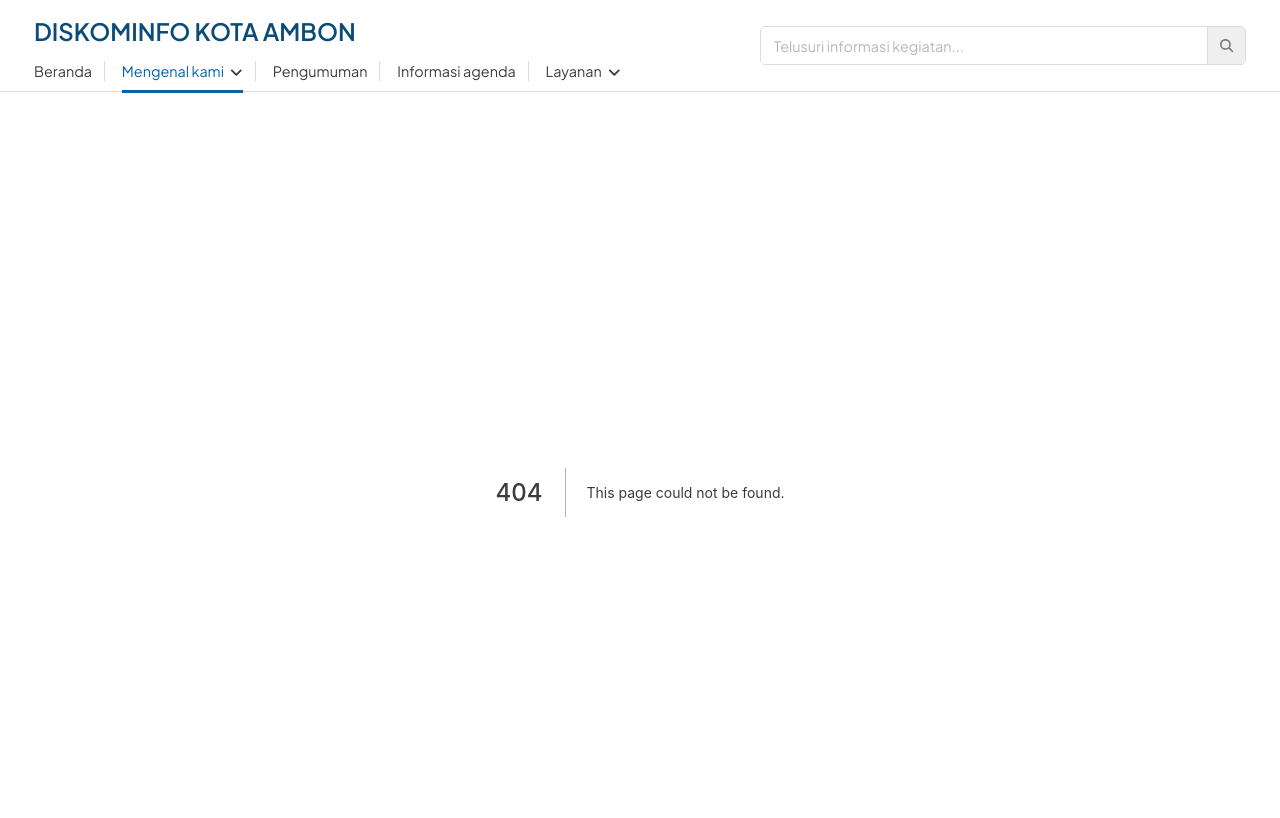
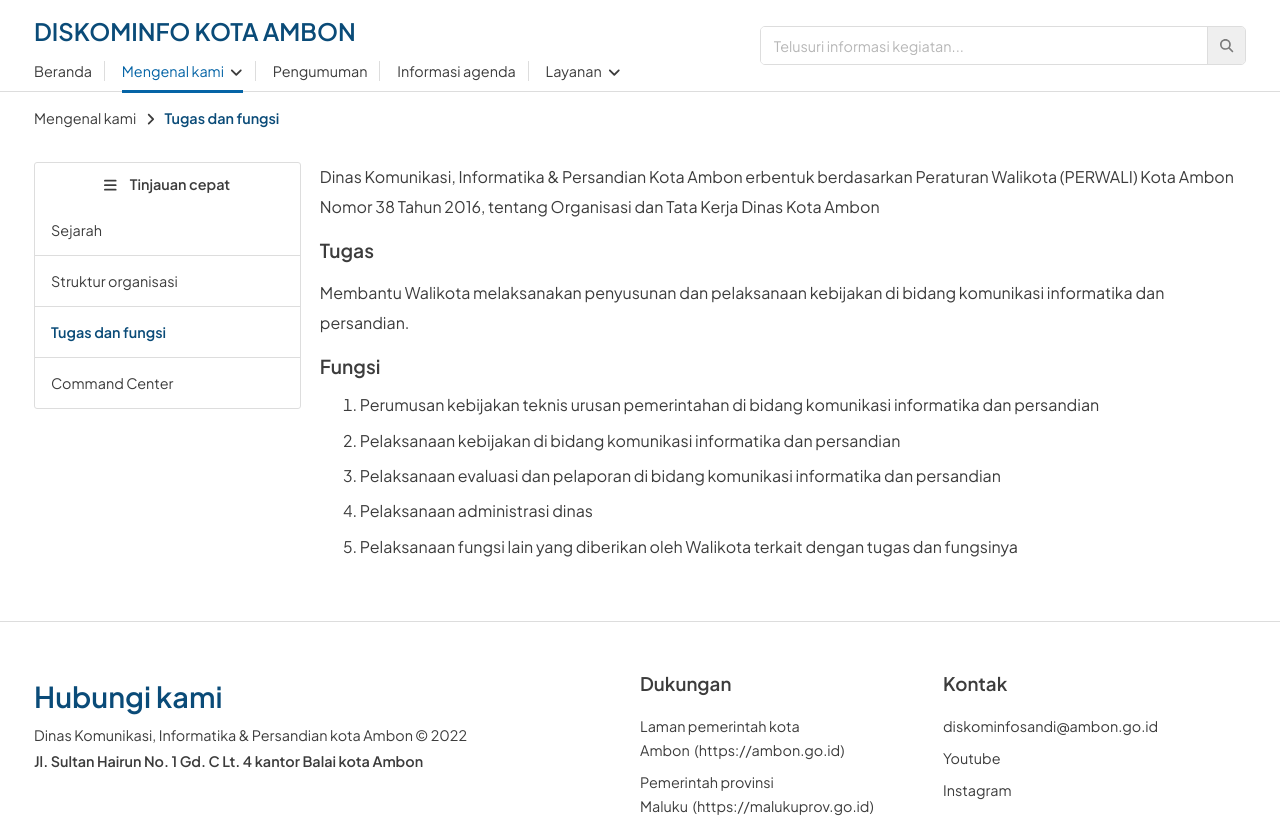
Before and after one commit to diskominfo-ambon/diskominfo-web, a Next.js app: page /mengenal-kami/tugas in a window 1280 px wide. Before the commit this address had no page. Shown: the top 818 px of the page. Built offline with nearby package versions, Linux system fonts and the light colour scheme.

Commit message:
menambahkan pages tugas-dan-fungsi[mengenal-kami]

```diff
--- a/components/mengenal-kami/sidebar.js
+++ b/components/mengenal-kami/sidebar.js
@@ -73,13 +73,13 @@ export default function Sidebar() {
 
       <SidebarContent>
         <SidebarItem active={/sejarah/.test(router.pathname)}>
-          <Link href="/" passHref>Sejarah</Link>
+          <Link href="/mengenal-kami/sejarah" passHref>Sejarah</Link>
         </SidebarItem>
         <SidebarItem>
           <Link href="/" passHref>Struktur organisasi</Link>
         </SidebarItem>
-        <SidebarItem>
-          <Link href="/" passHref>Tugas dan fungsi</Link>
+        <SidebarItem active={/tugas/.test(router.pathname)}>
+          <Link href="/mengenal-kami/tugas" passHref>Tugas dan fungsi</Link>
         </SidebarItem>
         <SidebarItem>
           <Link href="/" passHref>Command Center</Link>
--- a/components/navbar.js
+++ b/components/navbar.js
@@ -138,7 +138,7 @@ export default function Navbar() {
                 menus={[
                   { to: '/mengenal-kami/sejarah', text: 'Sejarah'},
                   { to: '', text: 'Struktur organisasi'},
-                  { to: '', text: 'Tugas dan fungsi'},
+                  { to: '/mengenal-kami/tugas', text: 'Tugas dan fungsi'},
                   { to: '', text: 'Command Center'},
                 ]}
               />
--- a/lang/weather-condition-id.json
+++ b/lang/weather-condition-id.json
@@ -5,6 +5,7 @@
     "Overcast": "mendung",
     "Mist": "kabut",
     "Patchy rain nearby": "hujan merata disekitar",
+    "Patchy rain possible": "hujan rintik-rintik",
     "Patchy sleet nearby": "hujan tambal sulam di sekitar",
     "Patchy freezing drizzle nearby": "gerimis beku merata di sekitar",
     "Thundery outbreaks in nearby": "wabah petir di sekitar",
--- /dev/null
+++ b/pages/mengenal-kami/tugas.js
@@ -0,0 +1,45 @@
+import styled from 'styled-components';
+import Layout from "@/components/mengenal-kami/layout";
+
+
+const Heading = styled.h2`
+  font-family: 'Plus Jakarta Sans', sans-serif;
+  font-size: 1.2rem;
+`;
+const Paragraph = styled.p`
+  font-family: 'Plus Jakarta Sans', sans-serif;
+  line-height: 30px;
+  margin: 0;
+`;
+const List = styled.ul`
+  list-style: numeric;
+`;
+const ListItem = styled.li`
+  font-family: 'Plus Jakarta Sans', sans-serif;
+  margin-bottom: .9rem;
+`;
+
+export default function Tugas() {
+  return (
+    <Layout breadcrumb="Tugas dan fungsi">
+      <Paragraph>
+        Dinas Komunikasi, Informatika &  Persandian Kota Ambon  erbentuk  berdasarkan Peraturan Walikota (PERWALI) Kota Ambon Nomor 38 Tahun 2016, tentang Organisasi dan Tata Kerja Dinas Kota Ambon
+      </Paragraph>
+      <Heading>
+        Tugas
+      </Heading>
+      <Paragraph>Membantu Walikota melaksanakan penyusunan dan pelaksanaan  kebijakan di  bidang  komunikasi informatika dan persandian.</Paragraph>
+
+      <Heading>
+        Fungsi
+      </Heading>
+      <List>
+        <ListItem>Perumusan  kebijakan  teknis  urusan  pemerintahan  di  bidang  komunikasi  informatika dan persandian</ListItem>
+        <ListItem>Pelaksanaan kebijakan di bidang komunikasi informatika dan persandian</ListItem>
+        <ListItem>Pelaksanaan evaluasi dan pelaporan di bidang komunikasi informatika dan persandian</ListItem>
+        <ListItem>Pelaksanaan administrasi dinas</ListItem>
+        <ListItem>Pelaksanaan fungsi lain yang diberikan oleh Walikota terkait dengan tugas dan fungsinya</ListItem>
+      </List>
+    </Layout>
+  );
+}
```
